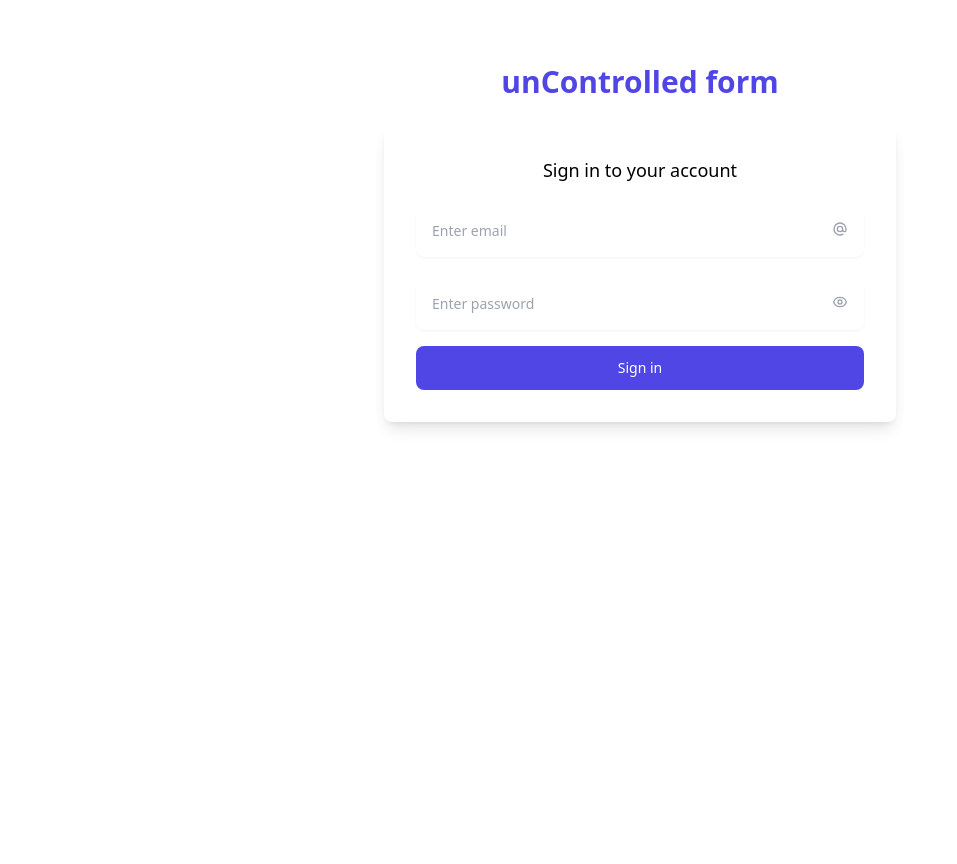
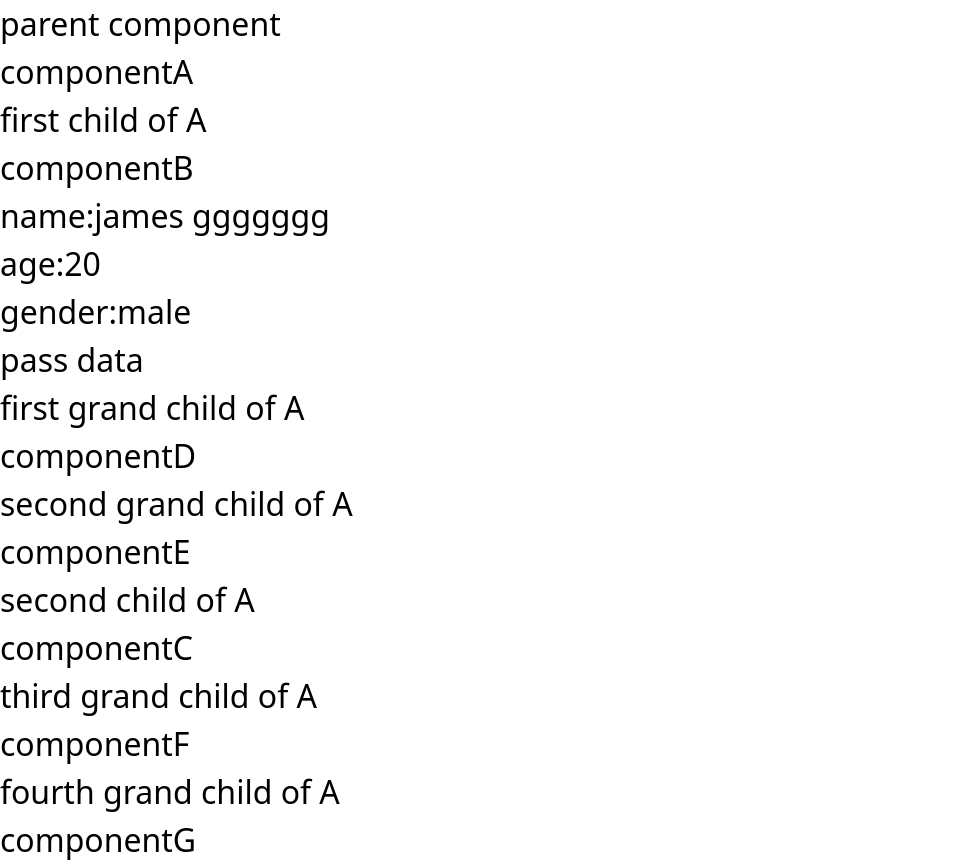
Before and after one commit to jibola2588/props-repo, a React (Create React App) app: page / in a window 1280 px wide. Shown: the whole page, without its empty margins (0-957 px from the left). Before the commit the page ends 800 px from the top, so only its background shows below. Built offline with nearby package versions, Linux system fonts and the light colour scheme.

Commit message:
passed data from child component to parent component

```diff
--- a/src/App.js
+++ b/src/App.js
@@ -7,6 +7,7 @@ import Counter from './functionalComponents/12-04-23'
 import Form from './functionalComponents/14-04-23'
 import UnControlledForm from './functionalComponents/unControlledForm'
 import ParentComponent from './classes/ParentComponent'
+import ComponentA from './functionalComponents/componentA';
 
 const App = () => {
   // const [showComp,setShowComp] = useState(true)
@@ -21,7 +22,8 @@ const App = () => {
         {/* <ParentComponent/> */}
         {/* <Counter />  */}
         {/* <Form />  */}
-        <UnControlledForm />
+        {/* <UnControlledForm />  */}
+        <ComponentA />
    </Container>
   );
 }
--- /dev/null
+++ b/src/functionalComponents/componentA.jsx
@@ -0,0 +1,31 @@
+import React,{createContext} from 'react';
+import ComponentC from './componentC'
+import ComponentB from './componentB'
+
+export  const dataContext = createContext()
+
+const ComponentA = () => {
+    const user = {
+        name:'james ggggggg',
+        age:20,
+        gender:'male'
+    }
+
+    const handleMessage = (item) => {
+        console.log('my name  is' + item)
+    }
+
+  return (
+    <div>
+      <h1>parent component</h1>
+      <p>componentA</p>
+      <ComponentB
+       user = {user}
+       handleMessage = {handleMessage}
+         />
+      <ComponentC />
+    </div>
+  );
+}
+
+export default ComponentA;
--- /dev/null
+++ b/src/functionalComponents/componentB.jsx
@@ -0,0 +1,23 @@
+import React from 'react';
+import ComponentD from './componentD';
+import ComponentE from './componentE';
+
+const ComponentB = ({user,handleMessage}) => {
+    const {name,age,gender} = user
+  return (
+    <div>
+      <h3>first child of A</h3>
+      <p>componentB</p>
+      <div>
+        <p>name:{name}</p>
+        <p>age:{age}</p>
+        <p>gender:{gender}</p>
+        <button onClick = { () => handleMessage(name)} >pass data</button>
+      </div>
+      <ComponentD />
+      <ComponentE />
+    </div>
+  );
+}
+
+export default ComponentB;
--- /dev/null
+++ b/src/functionalComponents/componentC.jsx
@@ -0,0 +1,16 @@
+import React from 'react';
+import ComponentF from './componentF';
+import ComponentG from './componentG';
+
+const ComponentC = () => {
+  return (
+    <div>
+      <h3>second child of A</h3>
+      <p>componentC</p>
+      <ComponentF />
+      <ComponentG />
+    </div>
+  );
+}
+
+export default ComponentC;
--- /dev/null
+++ b/src/functionalComponents/componentD.jsx
@@ -0,0 +1,12 @@
+import React from 'react';
+
+const ComponentD = () => {
+  return (
+    <div>
+      <h6>first grand child of A</h6>
+      <p>componentD</p>
+    </div>
+  );
+}
+
+export default ComponentD;
--- /dev/null
+++ b/src/functionalComponents/componentE.jsx
@@ -0,0 +1,12 @@
+import React from 'react';
+
+const ComponentE = () => {
+  return (
+    <div>
+      <h6>second grand child of A</h6>
+      <p>componentE</p>
+    </div>
+  );
+}
+
+export default ComponentE;
--- /dev/null
+++ b/src/functionalComponents/componentF.jsx
@@ -0,0 +1,12 @@
+import React from 'react';
+
+const ComponentF= () => {
+  return (
+    <div>
+      <h6>third grand child of A</h6>
+      <p>componentF</p>
+    </div>
+  );
+}
+
+export default ComponentF;
--- /dev/null
+++ b/src/functionalComponents/componentG.jsx
@@ -0,0 +1,12 @@
+import React from 'react';
+
+const ComponentG = () => {
+  return (
+    <div>
+      <h6>fourth grand child of A</h6>
+      <p>componentG</p>
+    </div>
+  );
+}
+
+export default ComponentG;
```
